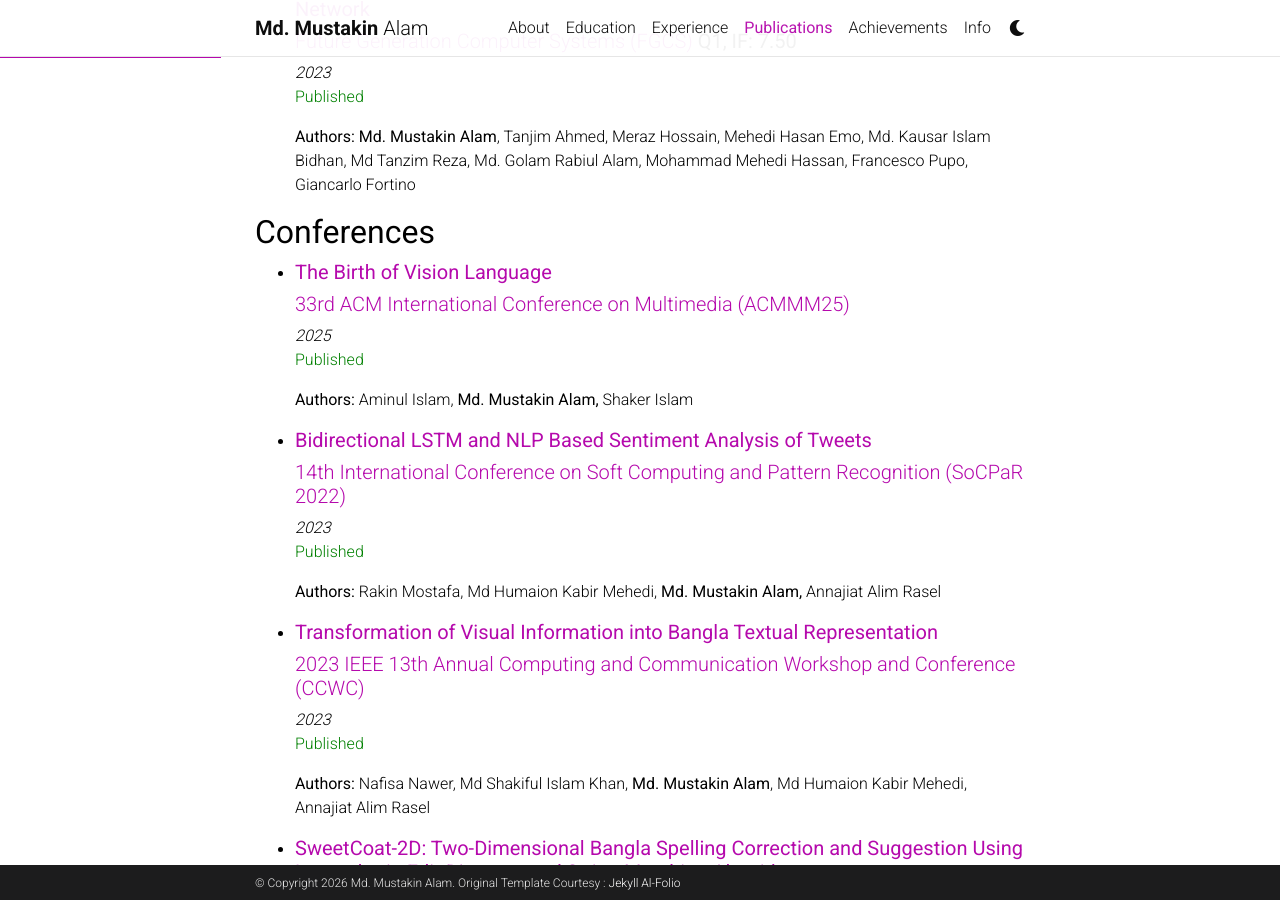
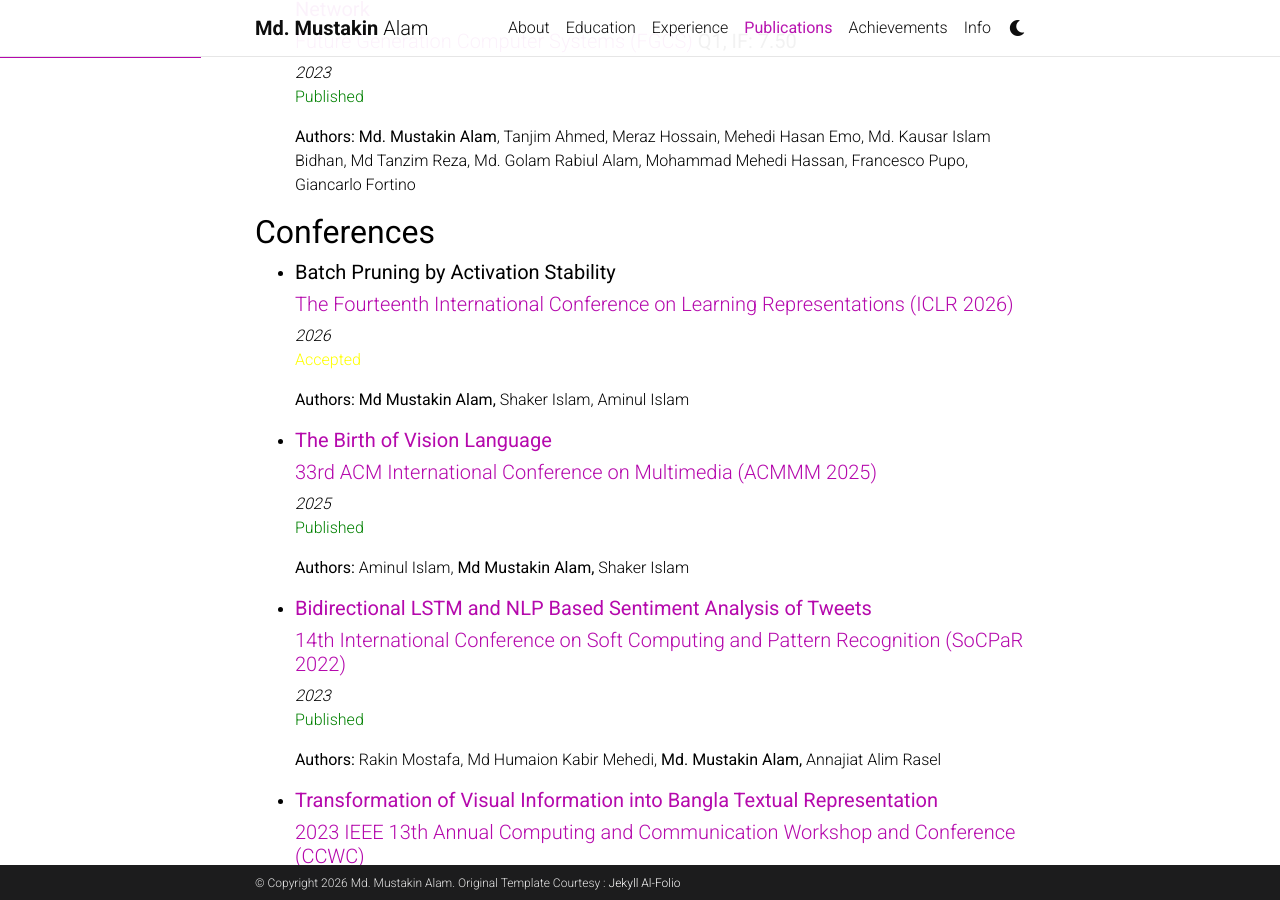
Before and after one commit to mustakinalam/mustakinalam.github.io, a Jekyll site: the page built from _pages/publications.md, in a window 1280 px wide and 900 px high, scrolled down 287 px. Built offline with Jekyll 4.4.1, drawn with Linux system fonts in a browser that asks for light colours; comment, search, counter and statistics services are not loaded; a style sheet for code colours, icons or effects is not loaded.

Commit message:
pub update

```diff
--- a/_pages/publications.md
+++ b/_pages/publications.md
@@ -16,11 +16,17 @@ nav_order: 4
 </ul>
 <h2><b>Conferences</b></h2>
 <ul>
+<li><h5><b>Batch Pruning by Activation Stability</b></h5></li>
+<h5><a href="https://iclr.cc/">The Fourteenth International Conference on Learning Representations (ICLR 2026)</a></h5>
+<i>2026</i><br>
+<p style="color: yellow">Accepted</p>
+<b>Authors:</b> <b>Md Mustakin Alam,</b> Shaker Islam, Aminul Islam<br>
+<p>
 <li><h5><b><a href="https://dl.acm.org/doi/abs/10.1145/3746027.3758162">The Birth of Vision Language</a></b></h5></li>
-<h5><a href="https://acmmm2025.org/">33rd ACM International Conference on Multimedia (ACMMM25)</a></h5>
+<h5><a href="https://acmmm2025.org/">33rd ACM International Conference on Multimedia (ACMMM 2025)</a></h5>
 <i>2025</i><br>
 <p style="color: green">Published</p>
-<b>Authors:</b> Aminul Islam, <b>Md. Mustakin Alam,</b> Shaker Islam<br>
+<b>Authors:</b> Aminul Islam, <b>Md Mustakin Alam,</b> Shaker Islam<br>
 <p>
 <li><h5><b><a href="https://link.springer.com/chapter/10.1007/978-3-031-27524-1_62">Bidirectional LSTM and NLP Based Sentiment Analysis of Tweets</a></b></h5></li>
 <h5><a href="http://www.mirlabs.org/socpar22/">14th International Conference on Soft Computing and Pattern Recognition (SoCPaR 2022)</a></h5>
```
Also changed, not shown: 1 other file.
